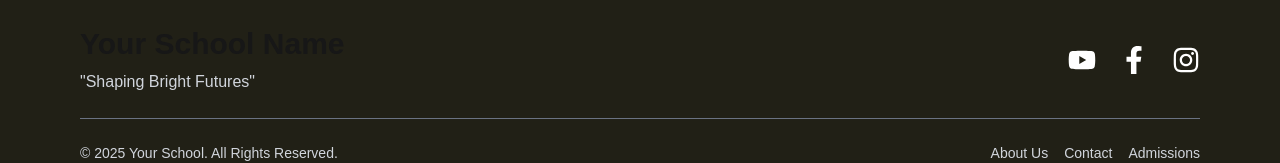
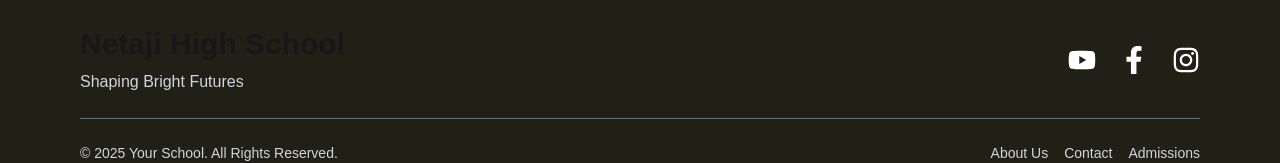
Before and after one commit to coding-yoddha/netaji-school-qutbullapur, a Next.js app: page / in a window 1280 px wide. Shown: the part 146-309 px from the top of the page. Built offline with nearby package versions, Linux system fonts and the light colour scheme; no server answers; the database is empty.

Commit message:
Update Footer.tsx

```diff
--- a/src/containers/Footer.tsx
+++ b/src/containers/Footer.tsx
@@ -10,8 +10,8 @@ export default function Footer() {
         <div className="flex flex-col md:flex-row justify-between items-center text-center md:text-left">
           {/* Branding */}
           <div>
-            <h2 className="text-3xl font-bold">Your School Name</h2>
-            <p className="text-gray-300 mt-2">"Shaping Bright Futures"</p>
+            <h2 className="text-3xl font-bold">Netaji High School</h2>
+            <p className="text-gray-300 mt-2">Shaping Bright Futures</p>
           </div>
 
           {/* Social Media Links */}
```
